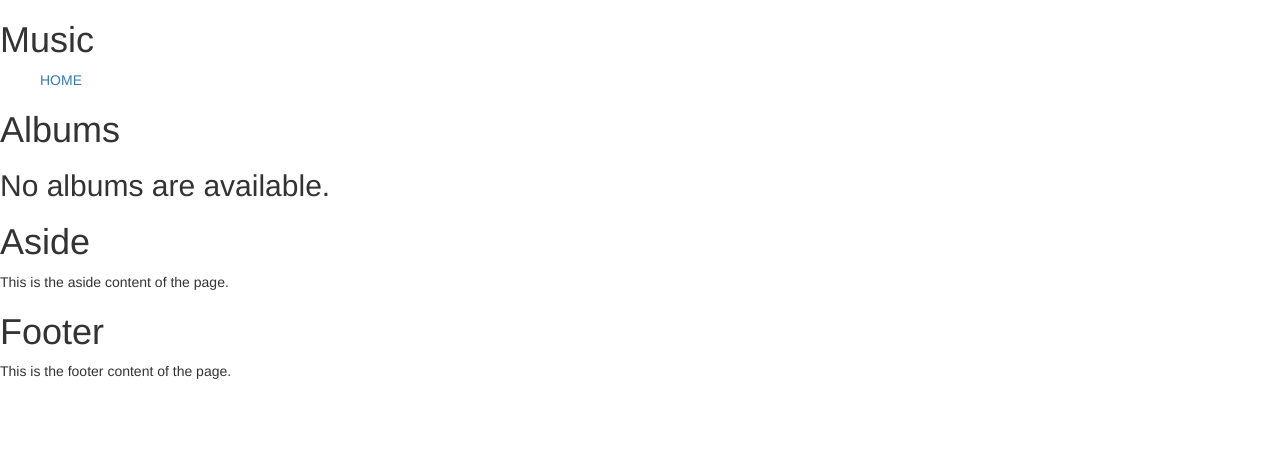
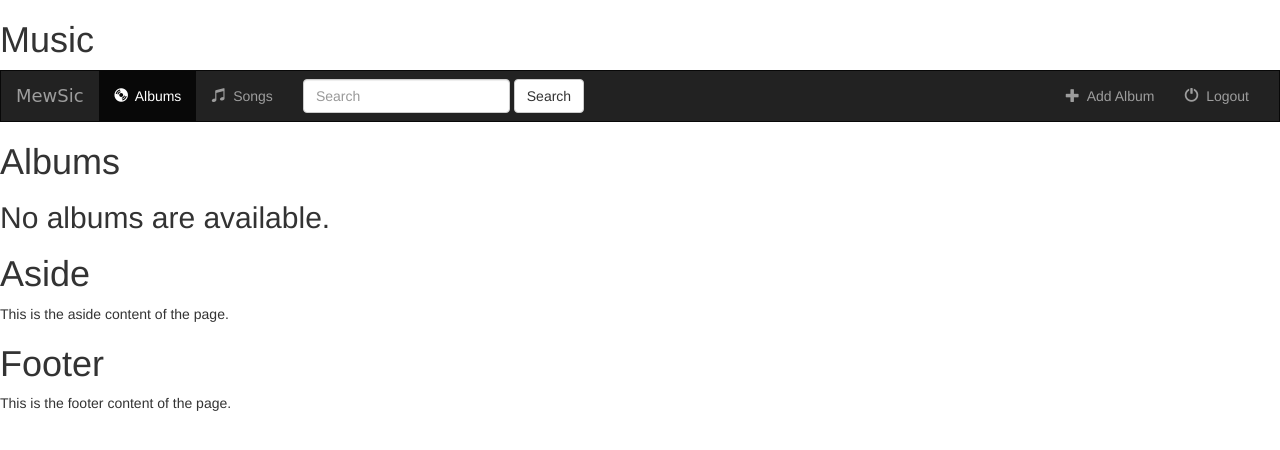
Before and after one commit to matt2ology/django-thenewboston, a Django app: page /music/ in a window 1280 px wide. Shown: the top 450 px of the page. Run offline with Django 4.2, Linux system fonts and the light colour scheme; data that the repository does not hold is empty; some libraries are stand-ins or nearby versions.

Commit message:
Updated navbar with buttons and a search field

```diff
--- a/website/music/templates/music/index.html
+++ b/website/music/templates/music/index.html
@@ -15,14 +15,61 @@
 </head>
 
 <body>
-    <div id="grid-container">
-        <header id="masthead">
+    <header>
         <h1>Music</h1>
     </header>
-        <nav id="menu">
-            <ul>
-                <a href="{% url 'music:index' %}" class="active">HOME</a>
+    <nav class="navbar navbar-inverse">
+        <div class="container-fluid">
+            <!-- header -->
+            <div class="navbar-header">
+                <button type="button" class="navbar-toggle collapsed" data-toggle="collapse" data-target="#topNavBar"
+                    aria-expanded="false">
+                    <!-- Start of Hamburger Menu -->
+                    <span class="sr-only">Toggle navigation</span>
+                    <!-- three horizontal lines -->
+                    <span class="icon-bar"></span>
+                    <span class="icon-bar"></span>
+                    <span class="icon-bar"></span>
+                    <!-- End of Hamburger Menu -->
+                </button>
+                <a class="navbar-brand" href="{% url 'music:index' %}">MewSic</a>
+            </div>
+            <!-- menu items -->
+            <div class="collapse navbar-collapse" id="topNavBar">
+                <ul class="nav navbar-nav">
+                    <li class="active">
+                        <a href="{% url 'music:index' %}">
+                            <span class="glyphicon glyphicon-cd" aria-hidden="true"></span>&nbsp; Albums
+                        </a>
+                    </li>
+                    <li class="">
+                        <a href=#>
+                            <span class="glyphicon glyphicon-music" aria-hidden="true"></span>&nbsp; Songs
+                        </a>
+                    </li>
                 </ul>
+                <!-- search form -->
+                <form class="navbar-form navbar-left" role="search" method="get" action="#">
+                    <div class="form-group">
+                        <input type="text" class="form-control" placeholder="Search" name="query" value="">
+                    </div>
+                    <button type="submit" class="btn btn-default">Search</button>
+                </form> <!-- end of search form -->
+                <!-- right side of navbar -->
+                <ul class="nav navbar-nav navbar-right">
+                    <li class="">
+                        <a href="#">
+                            <span class="glyphicon glyphicon-plus" aria-hidden="true"></span>&nbsp; Add Album
+                        </a>
+                    </li>
+                    <li class="">
+                        <a href="#">
+                            <span class="glyphicon glyphicon-off" aria-hidden="true"></span>&nbsp; Logout
+                        </a>
+                    </li>
+                </ul> <!-- end of right side of navbar -->
+            </div>
+        </div>
     </nav>
     <main>
         <h1>Albums</h1>
@@ -44,7 +91,6 @@
         <h1>Footer</h1>
         <p>This is the footer content of the page.</p>
     </footer>
-    </div>
 </body>
 
 </html>
```
Lines whose indentation alone changed are shown as unchanged.
